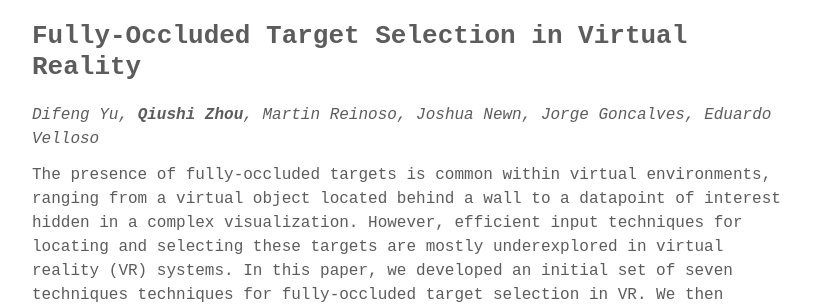
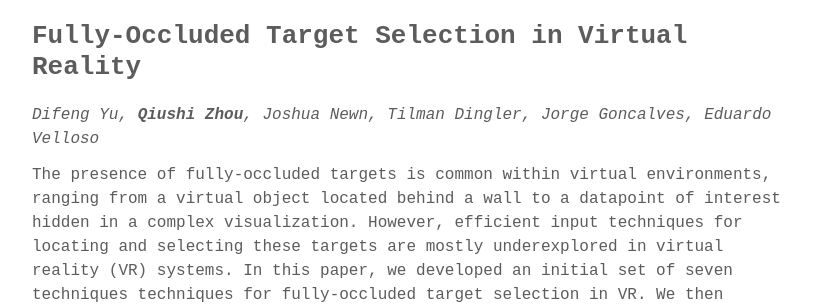
Before and after one commit to qiushi-zhou/qiushi-zhou.github.io, a Jekyll site: the page built from publications.md, in a window 1280 px wide and 900 px high, scrolled down 1713 px. Shown: the part 154-458 px from the top of the window, without its empty margins (232-1047 px from the left). Built offline with Jekyll 4.4.1, drawn with Linux system fonts in a browser that asks for light colours; some web fonts are replaced.

Commit message:
Update publications.md

```diff
--- a/publications.md
+++ b/publications.md
@@ -35,7 +35,7 @@ Reaching towards out-of-sight objects during walking is a common task in daily l
 **&#127941; IEEE TVCG 2020 (ISMAR Best Paper Nomination)**
 ## Fully-Occluded Target Selection in Virtual Reality
 
-_Difeng Yu, **Qiushi Zhou**, Martin Reinoso, Joshua Newn, Jorge Goncalves, Eduardo Velloso_
+_Difeng Yu, **Qiushi Zhou**, Joshua Newn, Tilman Dingler, Jorge Goncalves, Eduardo Velloso_
 
 The presence of fully-occluded targets is common within virtual environments, ranging from a virtual object located behind a wall to a datapoint of interest hidden in a complex visualization. However, efficient input techniques for locating and selecting these targets are mostly underexplored in virtual reality (VR) systems. In this paper, we developed an initial set of seven techniques techniques for fully-occluded target selection in VR. We then evaluated their performance in a user study and derived a set of design implications for simple and more complex tasks from our results. Based on these insights, we refined the most promising techniques and conducted a second, more comprehensive user study. Our results show how factors, such as occlusion layers, target depths, object densities, and the estimation of target locations, can affect technique performance. Our findings from both studies and distilled recommendations can inform the design of future VR systems that offer selections for fully-occluded targets.
 
```
